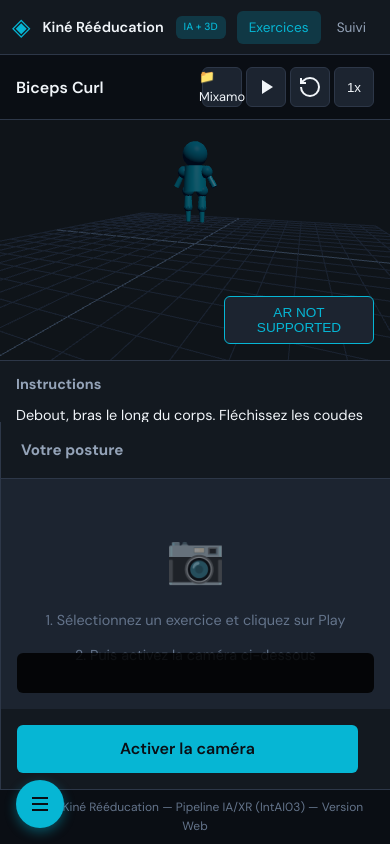
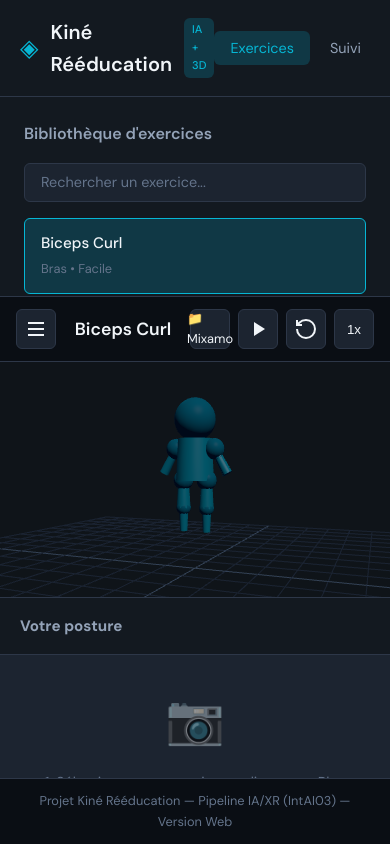
Before and after one commit to Florianegui/Kine, a website: page index.html in a window 390 px wide. Drawn offline with nearby package versions, Linux system fonts and the light colour scheme; animation ran at ten frames a second.

Commit message:
Menu bibliothèque repliable + layout responsive harmonieux
Made-with: Cursor

```diff
--- a/app.js
+++ b/app.js
@@ -836,31 +836,16 @@ document.addEventListener('DOMContentLoaded', () => {
     });
 
     // Premier exercice sélectionné
-    selectExercise('etirement-dos');
+    selectExercise(exercises[0]?.id || 'biceps-curl');
 
-    // Sidebar mobile (toggle)
-    const sidebar = document.getElementById('sidebar');
-    const sidebarToggle = document.getElementById('sidebarToggle');
-    const sidebarOverlay = document.getElementById('sidebarOverlay');
-    const sidebarClose = document.getElementById('sidebarClose');
-
-    function openSidebar() {
-        sidebar?.classList.add('open');
-        sidebarOverlay?.classList.add('visible');
-        document.body.style.overflow = 'hidden';
+    // Menu bibliothèque (ouvrir/fermer)
+    const menuToggle = document.getElementById('menuToggle');
+    const viewExercices = document.getElementById('viewExercices');
+    if (menuToggle && viewExercices) {
+        menuToggle.addEventListener('click', (e) => {
+            e.preventDefault();
+            e.stopPropagation();
+            viewExercices.classList.toggle('menu-closed');
+        });
     }
-
-    function closeSidebar() {
-        sidebar?.classList.remove('open');
-        sidebarOverlay?.classList.remove('visible');
-        document.body.style.overflow = '';
-    }
-
-    sidebarToggle?.addEventListener('click', openSidebar);
-    sidebarClose?.addEventListener('click', closeSidebar);
-    sidebarOverlay?.addEventListener('click', closeSidebar);
-
-    document.getElementById('exerciseList')?.addEventListener('click', (e) => {
-        if (e.target.closest('.exercise-item') && window.innerWidth <= 768) closeSidebar();
-    });
 });
--- a/index.html
+++ b/index.html
@@ -2,9 +2,7 @@
 <html lang="fr">
 <head>
     <meta charset="UTF-8">
-    <meta name="viewport" content="width=device-width, initial-scale=1.0, viewport-fit=cover">
-<meta name="apple-mobile-web-app-capable" content="yes">
-<meta name="mobile-web-app-capable" content="yes">
+    <meta name="viewport" content="width=device-width, initial-scale=1.0">
     <title>Kiné Rééducation - Plateforme IA & 3D</title>
     <link rel="preconnect" href="https://fonts.googleapis.com">
     <link rel="preconnect" href="https://fonts.gstatic.com" crossorigin>
@@ -30,13 +28,8 @@
         <main class="main">
             <!-- Vue Exercices -->
             <div class="view-exercices" id="viewExercices">
-            <!-- Sidebar - Liste des exercices -->
-            <button class="sidebar-toggle" id="sidebarToggle" aria-label="Ouvrir les exercices" title="Exercices">
-                <svg width="24" height="24" viewBox="0 0 24 24" fill="none" stroke="currentColor" stroke-width="2"><path d="M4 6h16M4 12h16M4 18h16"/></svg>
-            </button>
-            <div class="sidebar-overlay" id="sidebarOverlay" aria-hidden="true"></div>
+            <!-- Sidebar - Liste des exercices (mode menu) -->
             <aside class="sidebar" id="sidebar">
-                <button class="sidebar-close" id="sidebarClose" aria-label="Fermer">×</button>
                 <h2>Bibliothèque d'exercices</h2>
                 <div class="search-box">
                     <input type="text" id="searchExercises" placeholder="Rechercher un exercice...">
@@ -54,6 +47,9 @@
             <section class="viewer-split">
             <div class="viewer-3d">
                 <div class="viewer-header">
+                    <button type="button" class="menu-toggle" id="menuToggle" title="Ouvrir/Fermer la bibliothèque" aria-label="Menu exercices">
+                        <svg width="24" height="24" viewBox="0 0 24 24" fill="none" stroke="currentColor" stroke-width="2"><path d="M4 6h16M4 12h16M4 18h16"/></svg>
+                    </button>
                     <h2 id="exerciseTitle">Sélectionnez un exercice</h2>
                     <div class="viewer-controls">
                         <label class="model-upload">
--- a/styles.css
+++ b/styles.css
@@ -162,6 +162,15 @@ body {
     grid-template-columns: 280px 1fr 480px;
     min-height: 0;
     overflow: hidden;
+    transition: grid-template-columns 0.25s ease;
+}
+
+.view-exercices.menu-closed {
+    grid-template-columns: 1fr;
+}
+
+.view-exercices.menu-closed .sidebar {
+    display: none;
 }
 
 .viewer-split {
@@ -170,6 +179,10 @@ body {
     grid-template-columns: 1fr 1fr;
     min-height: 0;
     overflow: hidden;
+}
+
+.view-exercices.menu-closed .viewer-split {
+    grid-column: 1 / -1;
 }
 
 .webcam-panel {
@@ -203,29 +216,42 @@ body {
     display: none;
 }
 
-/* Sidebar */
-.sidebar-close {
-    display: none;
-    position: absolute;
-    top: 1rem;
-    right: 1rem;
+/* Menu toggle */
+.menu-toggle {
+    display: flex;
+    align-items: center;
+    justify-content: center;
     width: 40px;
     height: 40px;
-    border: none;
+    padding: 0;
     background: var(--bg-tertiary);
+    border: 1px solid var(--border);
+    border-radius: var(--radius-sm);
     color: var(--text-primary);
-    font-size: 1.5rem;
-    line-height: 1;
     cursor: pointer;
-    border-radius: var(--radius-sm);
+    flex-shrink: 0;
+    transition: all 0.2s;
+    position: relative;
+    z-index: 10;
 }
 
+.menu-toggle:hover {
+    border-color: var(--accent);
+    color: var(--accent);
+}
+
+.view-exercices.menu-closed .menu-toggle {
+    background: var(--accent-glow);
+    border-color: var(--accent);
+    color: var(--accent);
+}
+
+/* Sidebar */
 .sidebar {
     background: var(--bg-secondary);
     border-right: 1px solid var(--border);
     padding: 1.5rem;
     overflow-y: auto;
-    position: relative;
 }
 
 .sidebar h2 {
@@ -321,6 +347,7 @@ body {
     align-items: center;
     padding: 1rem 1.5rem;
     border-bottom: 1px solid var(--border);
+    gap: 0.75rem;
 }
 
 .viewer-header h2 {
@@ -806,7 +833,7 @@ body {
     border-top: 1px solid var(--border);
 }
 
-/* Responsive */
+/* ============ Fenêtre rétrécie : layout harmonieux (grand écran inchangé) ============ */
 @media (max-width: 1200px) {
     .main {
         grid-template-columns: 1fr;
@@ -814,246 +841,81 @@ body {
 
     .view-exercices {
         grid-template-columns: 1fr;
+        grid-template-rows: auto 1fr;
+    }
+
+    .view-exercices .sidebar {
+        grid-column: 1;
+    }
+
+    .view-exercices .viewer-split {
+        grid-column: 1;
+    }
+
+    .view-exercices.menu-closed .viewer-split {
+        grid-row: 1 / -1;
+    }
+
+    .sidebar {
+        max-height: 200px;
+        overflow-y: auto;
+        border-right: none;
+        border-bottom: 1px solid var(--border);
     }
 
     .viewer-split {
-        grid-template-columns: 1fr;
-    }
-
-    .webcam-panel .pose-viewer {
-        min-height: 250px;
-    }
-}
-
-/* ============ Mode téléphone (réversible portrait / paysage) ============ */
-.sidebar-toggle {
-    display: none;
-    position: fixed;
-    bottom: 1rem;
-    left: 1rem;
-    z-index: 100;
-    padding: 0;
-    width: 48px;
-    height: 48px;
-    border-radius: 50%;
-    background: var(--accent);
-    color: var(--bg-primary);
-    border: none;
-    cursor: pointer;
-    align-items: center;
-    justify-content: center;
-    box-shadow: 0 4px 12px rgba(6, 182, 212, 0.4);
-    transition: transform 0.2s;
-}
-
-.sidebar-toggle:hover {
-    transform: scale(1.05);
-}
-
-.sidebar-toggle:active {
-    transform: scale(0.98);
-}
-
-@media (max-width: 768px) {
-    .sidebar h2 {
-        padding-right: 3rem;
-    }
-
-    .header {
-        padding: 0.75rem 1rem;
-        padding-left: max(1rem, env(safe-area-inset-left));
-        padding-right: max(1rem, env(safe-area-inset-right));
-    }
-
-    .sidebar-toggle {
-        bottom: max(1rem, env(safe-area-inset-bottom));
-        left: max(1rem, env(safe-area-inset-left));
-    }
-
-    .logo h1 {
-        font-size: 1rem;
-    }
-
-    .badge {
-        font-size: 0.65rem;
-    }
-
-    .nav-btn {
-        padding: 0.5rem 0.75rem;
-        font-size: 0.85rem;
-    }
-
-    .main,
-    .view-exercices {
-        grid-template-columns: 1fr;
-        display: flex;
-        flex-direction: column;
-    }
-
-    .sidebar {
-        position: fixed;
-        top: 0;
-        left: 0;
-        width: 100%;
-        max-width: 320px;
-        height: 100vh;
-        z-index: 200;
-        transform: translateX(-100%);
-        transition: transform 0.3s ease, box-shadow 0.3s ease;
-        box-shadow: none;
-    }
-
-    .sidebar.open {
-        transform: translateX(0);
-        box-shadow: 8px 0 24px rgba(0, 0, 0, 0.5);
-    }
-
-    .sidebar-close {
-        display: flex;
-        align-items: center;
-        justify-content: center;
-    }
-
-    .sidebar-overlay {
-        display: none;
-        position: fixed;
-        inset: 0;
-        background: rgba(0, 0, 0, 0.5);
-        z-index: 150;
-        opacity: 0;
-        transition: opacity 0.3s ease;
-    }
-
-    .sidebar-overlay.visible {
-        display: block;
-        opacity: 1;
-    }
-
-    .sidebar-toggle {
-        display: flex;
-    }
-
-    .viewer-split {
-        flex: 1;
-        display: flex;
-        flex-direction: column;
+        grid-template-columns: 1fr 1fr;
         min-height: 0;
+        display: grid;
     }
 
     .viewer-3d {
-        flex: 1;
         min-height: 280px;
     }
 
-    .viewer-header {
-        padding: 0.75rem 1rem;
-        flex-wrap: wrap;
-        gap: 0.5rem;
-    }
-
-    .viewer-header h2 {
-        font-size: 1rem;
-        flex: 1;
-        min-width: 0;
-    }
-
-    .viewer-controls {
-        flex-wrap: wrap;
-    }
-
-    .control-btn {
-        width: 44px;
-        height: 44px;
-    }
-
-    #canvas-container {
-        min-height: 240px;
-    }
-
     .webcam-panel {
-        min-height: 240px;
-        flex-shrink: 0;
+        min-height: 280px;
+        border-left: 1px solid var(--border);
     }
 
     .webcam-panel .pose-viewer {
         min-height: 200px;
     }
 
-    .pose-toggle {
-        min-height: 48px;
-        font-size: 1rem;
+    .header {
+        padding: 1rem 1.25rem;
+    }
+
+    .viewer-header {
+        padding: 0.75rem 1rem;
     }
 
     .exercise-info {
         padding: 0.75rem 1rem;
     }
+}
 
-    .footer {
-        padding: 0.5rem 1rem;
-        font-size: 0.75rem;
+/* Fenêtre encore plus étroite : 3D et webcam empilés */
+@media (max-width: 900px) {
+    .viewer-split {
+        grid-template-columns: 1fr;
+        grid-template-rows: 1fr 1fr;
     }
 
-    .suivi-content {
-        padding: 1rem;
+    .viewer-3d {
+        min-height: 300px;
+    }
+
+    .webcam-panel {
+        min-height: 260px;
+        border-left: none;
+        border-top: 1px solid var(--border);
     }
 }
 
-/* Portrait : 3D + webcam empilés verticalement, 50/50 */
-@media (max-width: 768px) and (orientation: portrait) {
-    .viewer-split {
-        flex-direction: column;
-    }
-
-    .viewer-3d {
-        flex: 1;
-        min-height: 40vh;
-    }
-
-    .webcam-panel {
-        flex: 1;
-        min-height: 35vh;
+/* Vue Suivi : colonnes empilées quand étroit */
+@media (max-width: 1200px) {
+    .suivi-sections {
+        grid-template-columns: 1fr;
     }
 }
-
-/* Paysage : 3D et webcam côte à côte */
-@media (max-width: 768px) and (orientation: landscape) {
-    .viewer-split {
-        flex-direction: row;
-    }
-
-    .viewer-3d {
-        flex: 1;
-        min-width: 0;
-        min-height: 0;
-    }
-
-    .webcam-panel {
-        flex: 1;
-        min-width: 0;
-        min-height: 200px;
-    }
-
-    .viewer-header h2 {
-        font-size: 0.9rem;
-    }
-}
-
-/* Très petit écran */
-@media (max-width: 400px) {
-    .header {
-        padding: 0.5rem 0.75rem;
-    }
-
-    .logo h1 {
-        font-size: 0.9rem;
-    }
-
-    .viewer-controls {
-        gap: 0.25rem;
-    }
-
-    .control-btn {
-        width: 40px;
-        height: 40px;
-    }
-}
```
